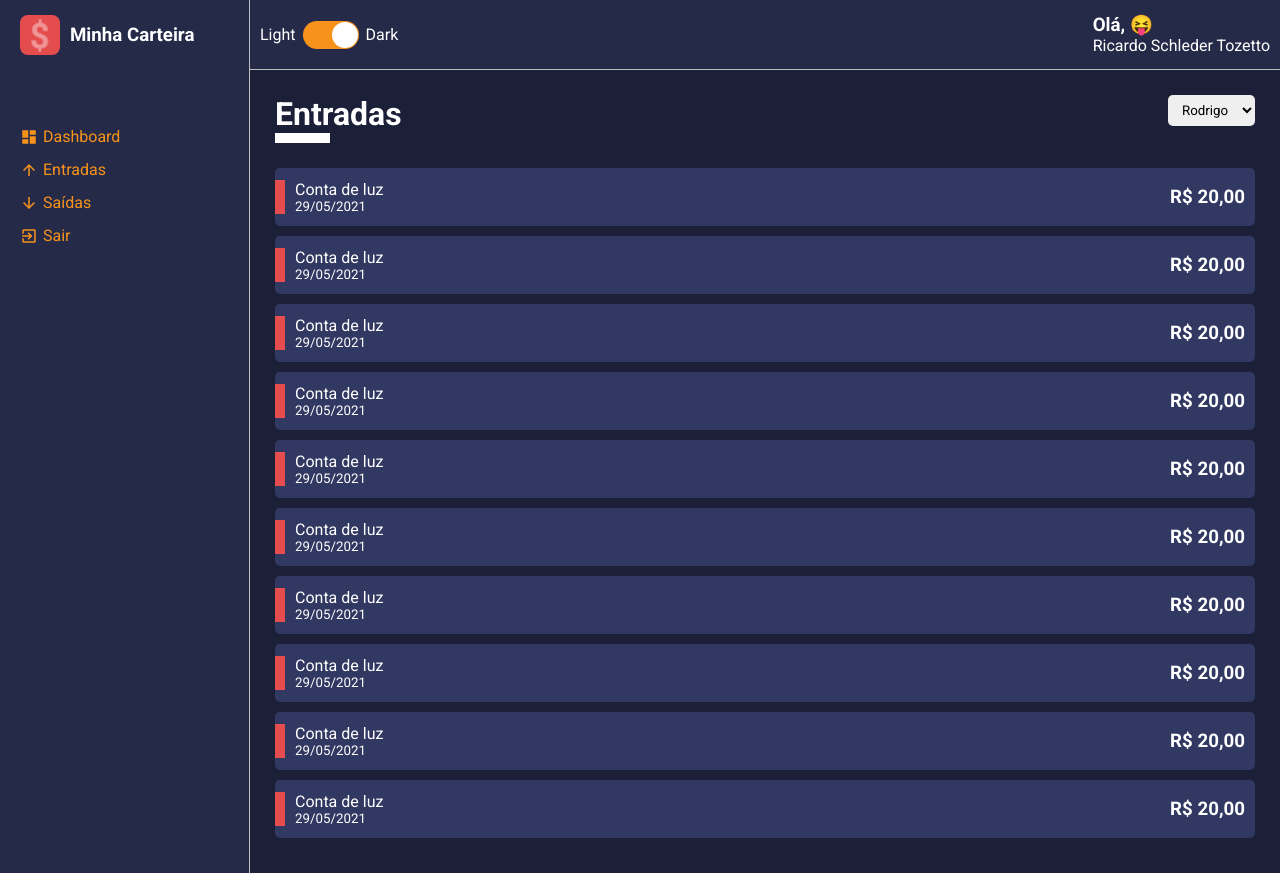
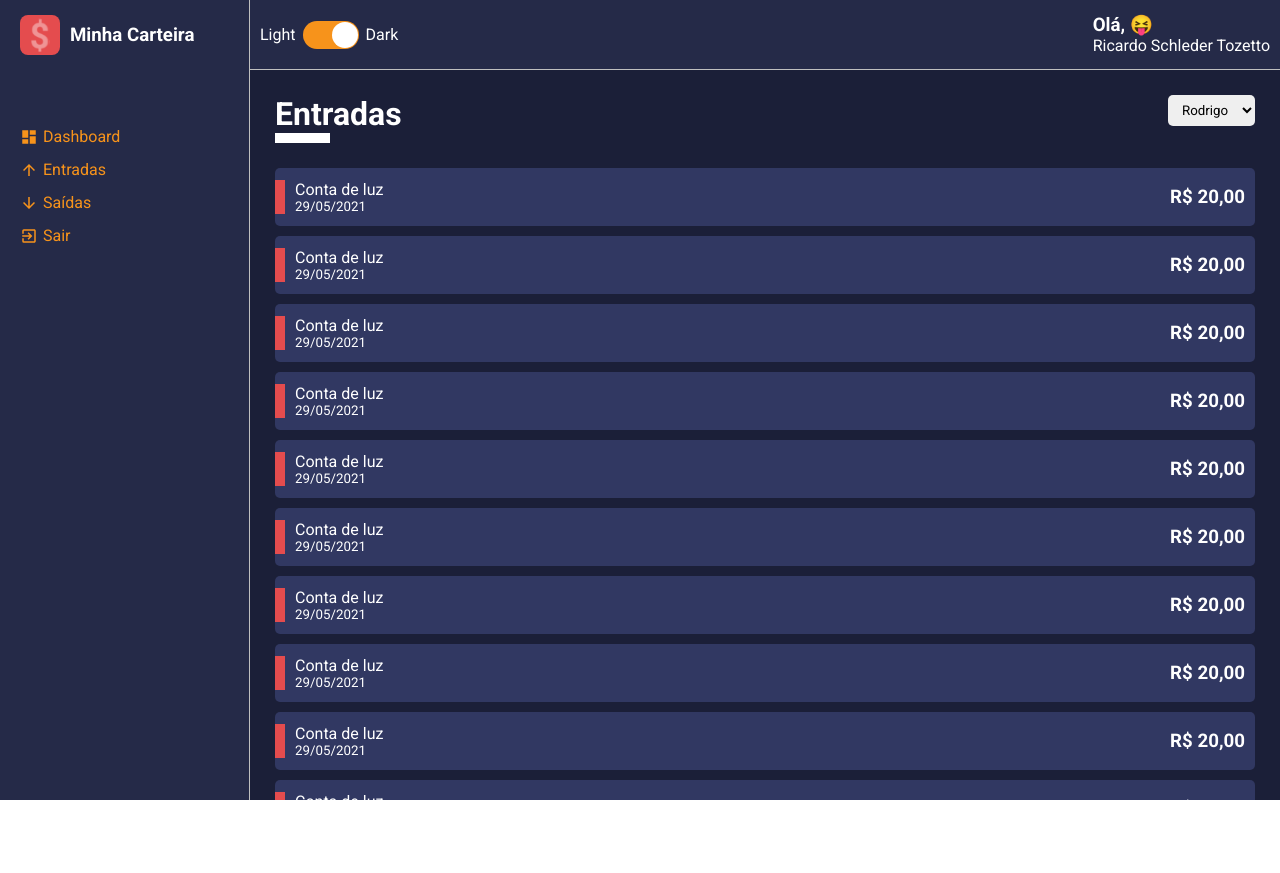
Before and after one commit to RicardoSTozetto/minha-carteira, a React (Create React App) app: page / in a window 1280 px wide. After the commit the page ends 800 px from the top, so only its background shows below. Built offline with nearby package versions, Linux system fonts and the light colour scheme.

Commit message:
Personalizada a scroll bar e mantendo o aside e o header fixo na rolagem

```diff
--- a/package.json
+++ b/package.json
@@ -10,6 +10,7 @@
     "@types/node": "^12.0.0",
     "@types/react": "^17.0.0",
     "@types/react-dom": "^17.0.0",
+    "node": "^16.1.0",
     "react": "^17.0.2",
     "react-dom": "^17.0.2",
     "react-icons": "^4.2.0",
--- a/src/components/Content/styles.ts
+++ b/src/components/Content/styles.ts
@@ -8,4 +8,25 @@
 
     padding: 25px;
 
+    height: calc(100vh - 70px);
+    overflow-y: scroll;
+
+    ::-webkit-scrollbar{
+        width: 10px;
+    }
+
+    ::-webkit-scrollbar-thumb{
+        background-color:  ${props => props.theme.colors.secondary};
+        border-radius: 10px;
+
+    }
+
+    ::-webkit-scrollbar-track{
+        background-color:  ${props => props.theme.colors.tertiary};
+        border-radius: 10px;
+
+    }
+
+
+
 `;
```
Also changed, not shown: 1 other file (tests, documents, lock files or other folders).
